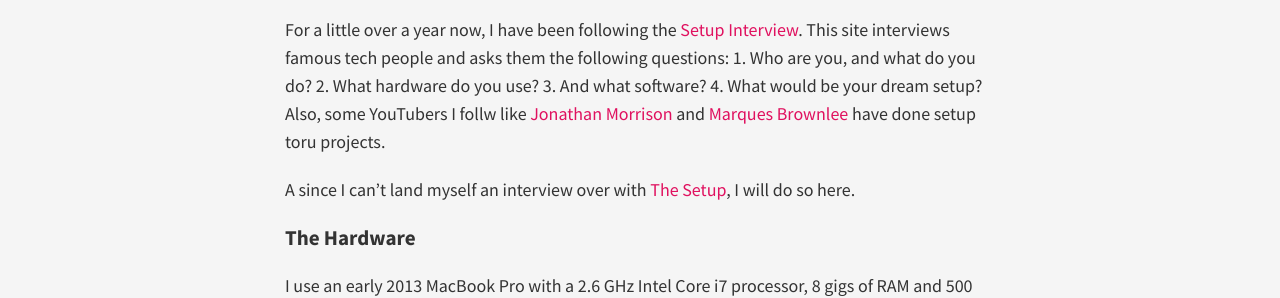
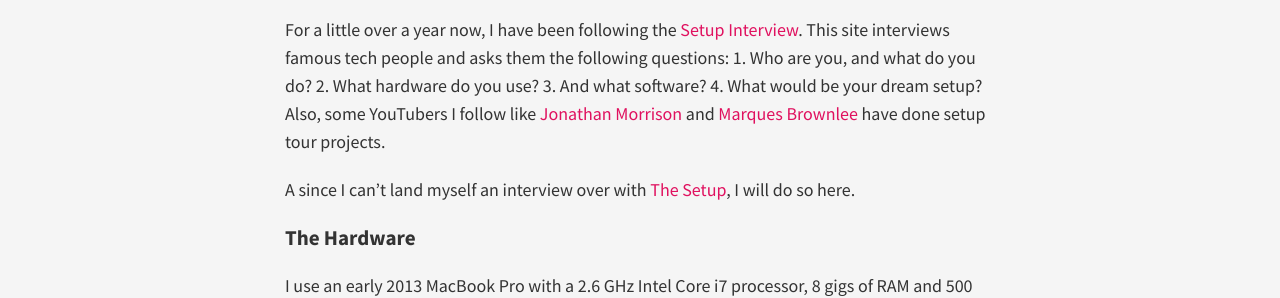
Before and after one commit to forkmsrini/forkmsrini.github.io-master, a Jekyll site: the page built from _posts/2014-12-29-mySetup.md, in a window 1280 px wide. Shown: the part 216-514 px from the top of the page. Built offline with Jekyll 4.4.1, drawn with Linux system fonts in a browser that asks for light colours; nearby versions of some CDN libraries; Markdown is read by kramdown in place of the engine named in the settings.

Commit message:
Update 2014-12-29-mySetup.md

```diff
--- a/_posts/2014-12-29-mySetup.md
+++ b/_posts/2014-12-29-mySetup.md
@@ -2,7 +2,7 @@
 layout: post
 title: My Setup
 ---
-For a little over a year now, I have been following the [Setup Interview](http://usesthis.com/). This site interviews famous tech people and asks them the following questions: 1. Who are you, and what do you do? 2. What hardware do you use? 3. And what software? 4. What would be your dream setup? Also, some YouTubers I follw like [Jonathan Morrison](https://twitter.com/tldtoday) and [Marques Brownlee](https://twitter.com/MKBHD) have done setup toru projects.
+For a little over a year now, I have been following the [Setup Interview](http://usesthis.com/). This site interviews famous tech people and asks them the following questions: 1. Who are you, and what do you do? 2. What hardware do you use? 3. And what software? 4. What would be your dream setup? Also, some YouTubers I follow like [Jonathan Morrison](https://twitter.com/tldtoday) and [Marques Brownlee](https://twitter.com/MKBHD) have done setup tour projects.
 
 A since I can't land myself an interview over with [The Setup](http://usesthis.com/), I will do so here.
 
```
